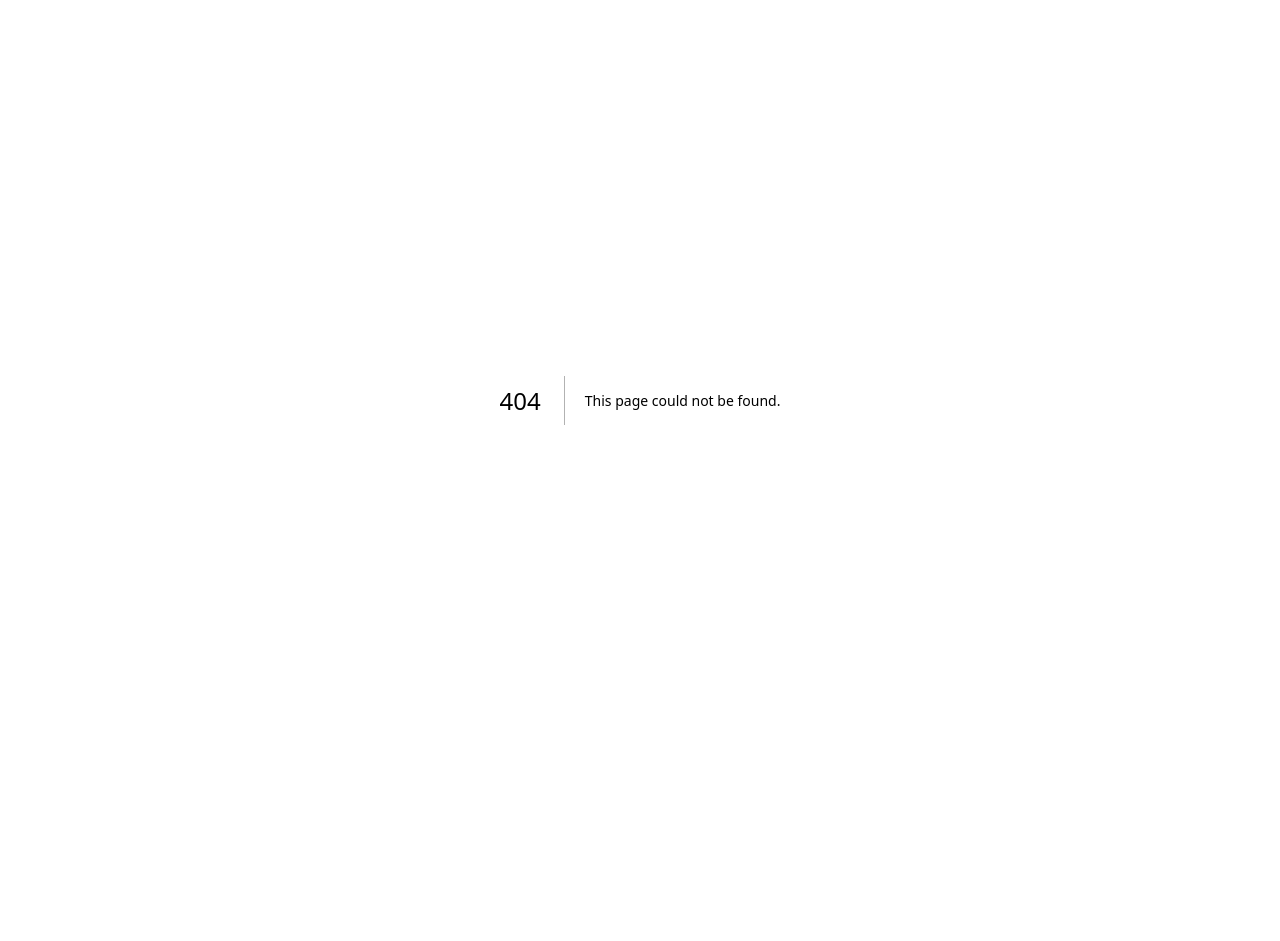
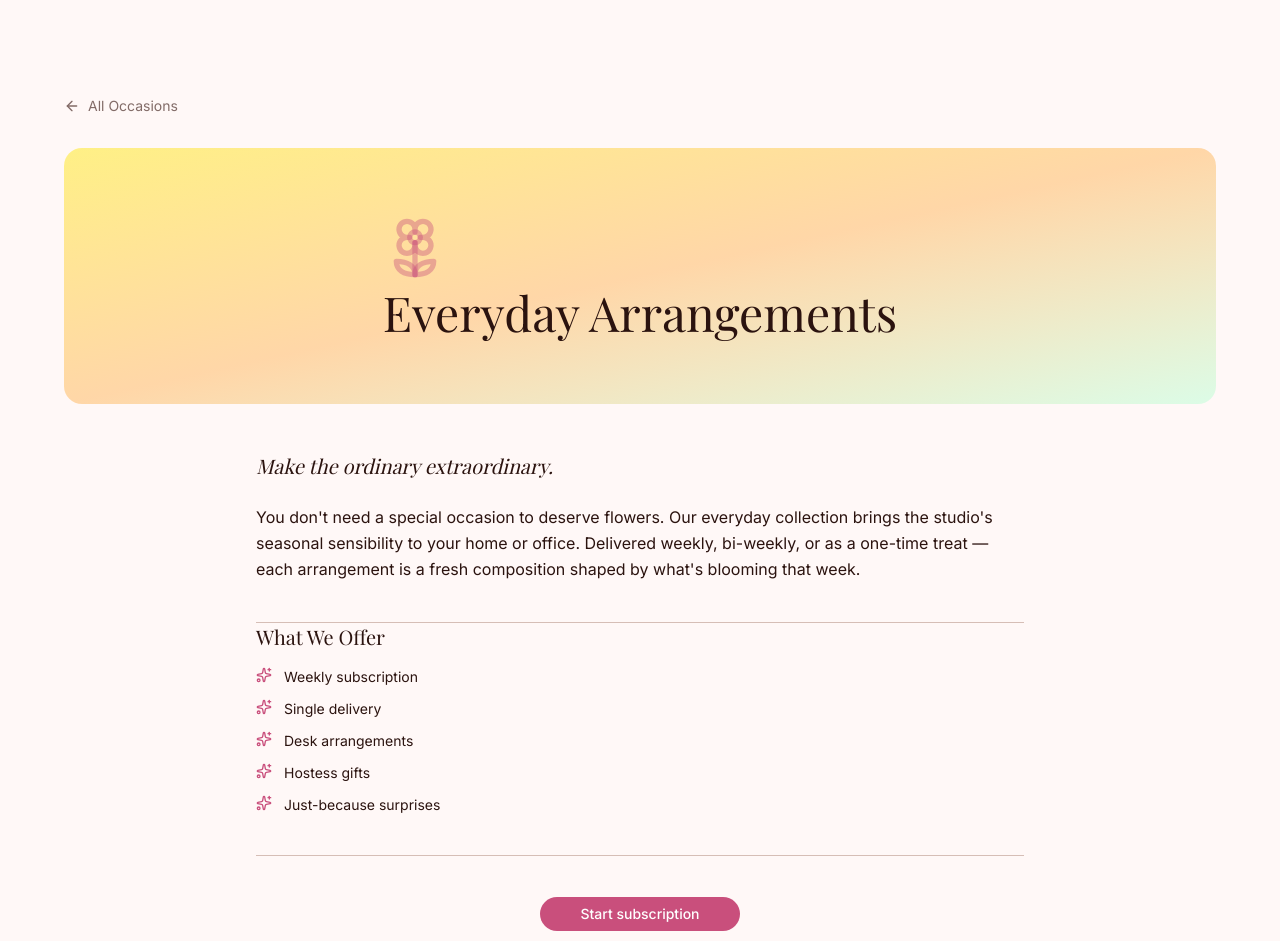
Before and after one commit to anas-khan-antimatter/mkt-petal-florist, a Next.js app: page /occasions/everyday in a window 1280 px wide. Before the commit this address had no page. Shown: the top 941 px of the page. Before the commit the page ends 800 px from the top, so only its background shows below. Built offline with nearby package versions, Linux system fonts and the light colour scheme; a web font is replaced by a local one.

Commit message:
antimatter: checkpoint c-1790733025493-8g8bu

```diff
--- /dev/null
+++ b/src/app/occasions/[slug]/page.tsx
@@ -0,0 +1,75 @@
+"use client";
+
+import { Flower2, ArrowLeft, Sparkles } from "lucide-react";
+import Link from "next/link";
+import { notFound } from "next/navigation";
+import { Button } from "@/components/ui/button";
+import { Badge } from "@/components/ui/badge";
+import { Separator } from "@/components/ui/separator";
+import { occasions, getOccasion } from "@/lib/data";
+
+export default function OccasionDetailPage({ params }: { params: { slug: string } }) {
+  const occ = getOccasion(params.slug);
+
+  if (!occ) {
+    notFound();
+  }
+
+  return (
+    <div className="pt-24 pb-24 px-6">
+      <div className="max-w-6xl mx-auto">
+        <Link
+          href="/occasions"
+          className="inline-flex items-center gap-2 text-sm text-muted-foreground hover:text-primary transition-colors mb-8"
+        >
+          <ArrowLeft className="w-4 h-4" />
+          All Occasions
+        </Link>
+
+        <section
+          className={`relative overflow-hidden rounded-2xl h-64 bg-gradient-to-br ${occ.imageBg} mb-12`}
+        >
+          <div className="bloom-motif absolute inset-0" />
+          <div className="absolute inset-0 flex items-center justify-center">
+            <div className="text-center">
+              <Flower2 className="w-16 h-16 text-primary/40" />
+              <h1 className="font-heading text-3xl md:text-5xl text-foreground mt-2">
+                {occ.name}
+              </h1>
+            </div>
+          </div>
+        </section>
+
+        <div className="max-w-3xl mx-auto">
+          <p className="text-xl font-heading italic mb-6">{occ.hero}</p>
+          <p className="text-base text-foreground leading-relaxed mb-10">
+            {occ.description}
+          </p>
+
+          <Separator />
+
+          <h2 className="font-heading text-xl mb-4">What We Offer</h2>
+          <ul className="space-y-3">
+            {occ.offerings.map((item) => (
+              <li key={item} className="flex items-start gap-3 text-sm">
+                <Sparkles className="w-4 h-4 text-primary shrink-0" />
+                <span>{item}</span>
+              </li>
+            ))}
+          </ul>
+
+          <Separator className="my-10" />
+
+          <div className="text-center">
+            <Button size="lg" className="rounded-full px-10">
+              {occ.cta}
+            </Button>
+            <p className="text-xs text-muted-foreground mt-2">
+              No commitment required — we&rsquo;ll discuss your vision.
+            </p>
+          </div>
+        </div>
+      </div>
+    </div>
+  );
+}
--- /dev/null
+++ b/src/app/occasions/page.tsx
@@ -0,0 +1,70 @@
+"use client";
+
+import { Flower2, Sparkles, ArrowRight } from "lucide-react";
+import Link from "next/link";
+import { Button } from "@/components/ui/button";
+import { Badge } from "@/components/ui/badge";
+import { occasions } from "@/lib/data";
+
+export default function OccasionsPage() {
+  return (
+    <div className="pt-24 pb-24 px-6">
+      {/* Hero */}
+      <section className="relative overflow-hidden mb-16">
+        <div className="absolute inset-0 bg-romantic-gradient" />
+        <div className="max-w-4xl mx-auto text-center relative z-10">
+          <Badge variant="outline" className="rounded-full px-4 py-1 text-sm mb-4">
+            Occasions
+          </Badge>
+          <h1 className="font-heading text-4xl md:text-6xl leading-tight mb-4">
+            Flowers for <span className="text-primary italic font-script">Every</span> Moment
+          </h1>
+          <p className="text-lg text-muted-foreground max-w-xl mx-auto">
+            Whether celebrating love, offering comfort, or brightening an ordinary day —
+            we design with intention for every occasion.
+          </p>
+        </div>
+      </section>
+
+      {/* Occasion cards */}
+      <div className="max-w-6xl mx-auto space-y-16">
+        {occasions.map((occ, idx) => (
+          <div
+            key={occ.slug}
+            className={`grid grid-cols-1 lg:grid-cols-2 gap-10 items-center ${
+              idx % 2 === 1 ? "lg:grid-flow-dense" : ""
+            }`}
+          >
+            {/* Image */}
+            <div
+              className={`relative overflow-hidden rounded-2xl h-72 bg-gradient-to-br ${occ.imageBg} ${
+                idx % 2 === 1 ? "lg:order-2" : ""
+              }`}
+            >
+              <div className="bloom-motif absolute inset-0" />
+              <div className="absolute inset-0 flex items-center justify-center">
+                <Flower2 className="w-16 h-16 text-primary/40" />
+              </div>
+            </div>
+
+            {/* Text */}
+            <div className={idx % 2 === 1 ? "lg:order-1" : ""}>
+              <h2 className="font-heading text-3xl md:text-4xl mb-2">{occ.name}</h2>
+              <p className="text-lg font-heading italic text-muted-foreground mb-4">
+                {occ.hero}
+              </p>
+              <p className="text-sm text-foreground leading-relaxed mb-6">
+                {occ.description}
+              </p>
+              <Link href={`/occasions/${occ.slug}`}>
+                <Button variant="outline" className="rounded-full gap-2">
+                  Learn More <ArrowRight className="w-4 h-4" />
+                </Button>
+              </Link>
+            </div>
+          </div>
+        ))}
+      </div>
+    </div>
+  );
+}
```
